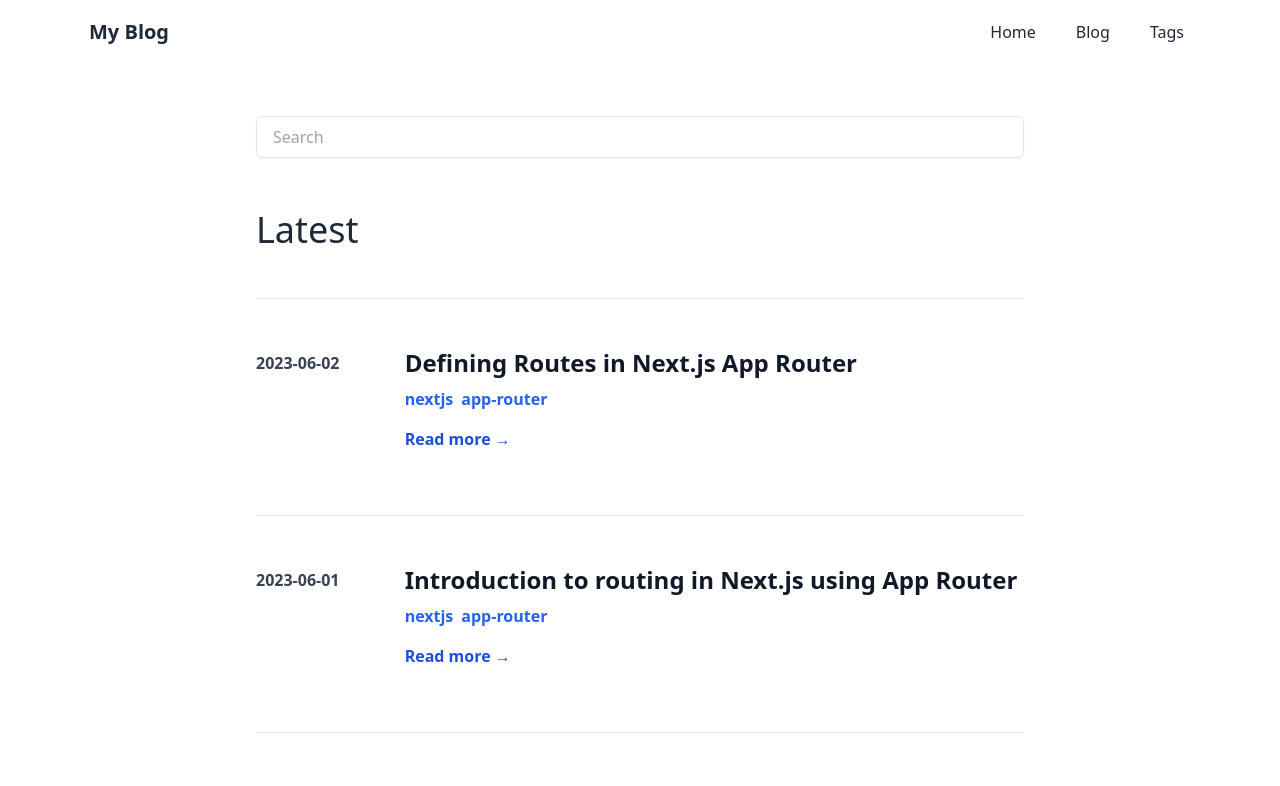
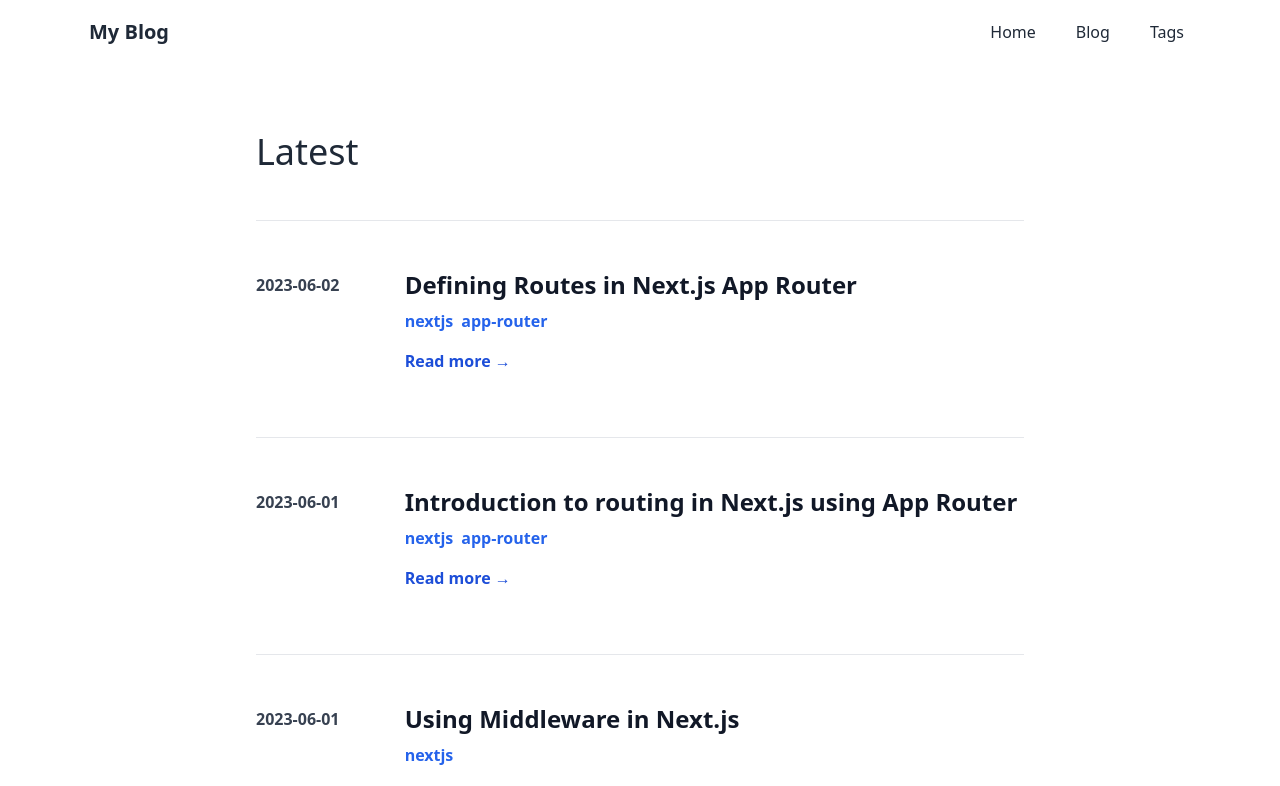
Before and after one commit to akshaymalik1995/nextjs-static-blog, a Next.js app: page / in a window 1280 px wide. Shown: the top 786 px of the page. Built offline with nearby package versions, Linux system fonts and the light colour scheme.

Commit message:
Removing Search for now

```diff
--- a/components/Search.js
+++ /dev/null
@@ -1,40 +0,0 @@
-import Link from "next/link";
-import { useState } from "react";
-export default function Search({ posts }) {
-    const [searchTerm, setSearchTerm] = useState("");
-    const [searchResults, setSearchResults] = useState([]);
-    const handleSearchChange = (e) => {
-        setSearchTerm(e.target.value);
-        // Filter Post Title
-        const results = posts.filter(post => {
-            return post.title.toLowerCase().includes(searchTerm.toLowerCase());
-        }
-        ).slice(0, 5)
-        setSearchResults(results);
-    }
-
-    return (
-        <div className="container max-w-3xl mx-auto" >
-            <form className="flex items-center" >
-                <input
-                    onChange={handleSearchChange}
-                    type="search"
-                    placeholder="Search"
-                    className="px-4 mt-8 mb-1 py-2 w-full border rounded-md shadow-sm focus:outline-none focus:ring-2 focus:ring-blue-600 focus:border-transparent"
-                />
-            </form>
-
-            {/* Display search results in a box */}
-            {searchTerm.length > 0 && searchResults.length > 0 && (
-                <div className="overflow-y-auto max-h-72">
-                {searchResults.map(post => (
-                     <Link href={"/blog/" + post.slug} key={post.id} className="font-bold rounded  text-blue-700 p-4 hover:bg-blue-100 block">
-                        {post.title}
-                    </Link>
-                ))}
-            </div>
-            )}
-
-        </div>
-    )
-}
--- a/pages/index.js
+++ b/pages/index.js
@@ -2,7 +2,7 @@ import Link from 'next/link'
 import PostList from '@/components/PostList'
 import appConfig from '@/appConfig'
 import { getPosts } from '@/utils.mjs'
-import Search from '@/components/Search'
+
 
 export async function getStaticProps() {
  let allPosts = getPosts()
@@ -33,7 +33,7 @@ export default function Home({ pagePosts, allPosts}) {
   return (
     <>
       <div className="container max-w-3xl mx-auto" >
-      <Search posts={allPosts} />
+
       <h1 className="text-4xl my-12">Latest</h1>
       <hr></hr>
         <PostList posts={pagePosts} />
```
